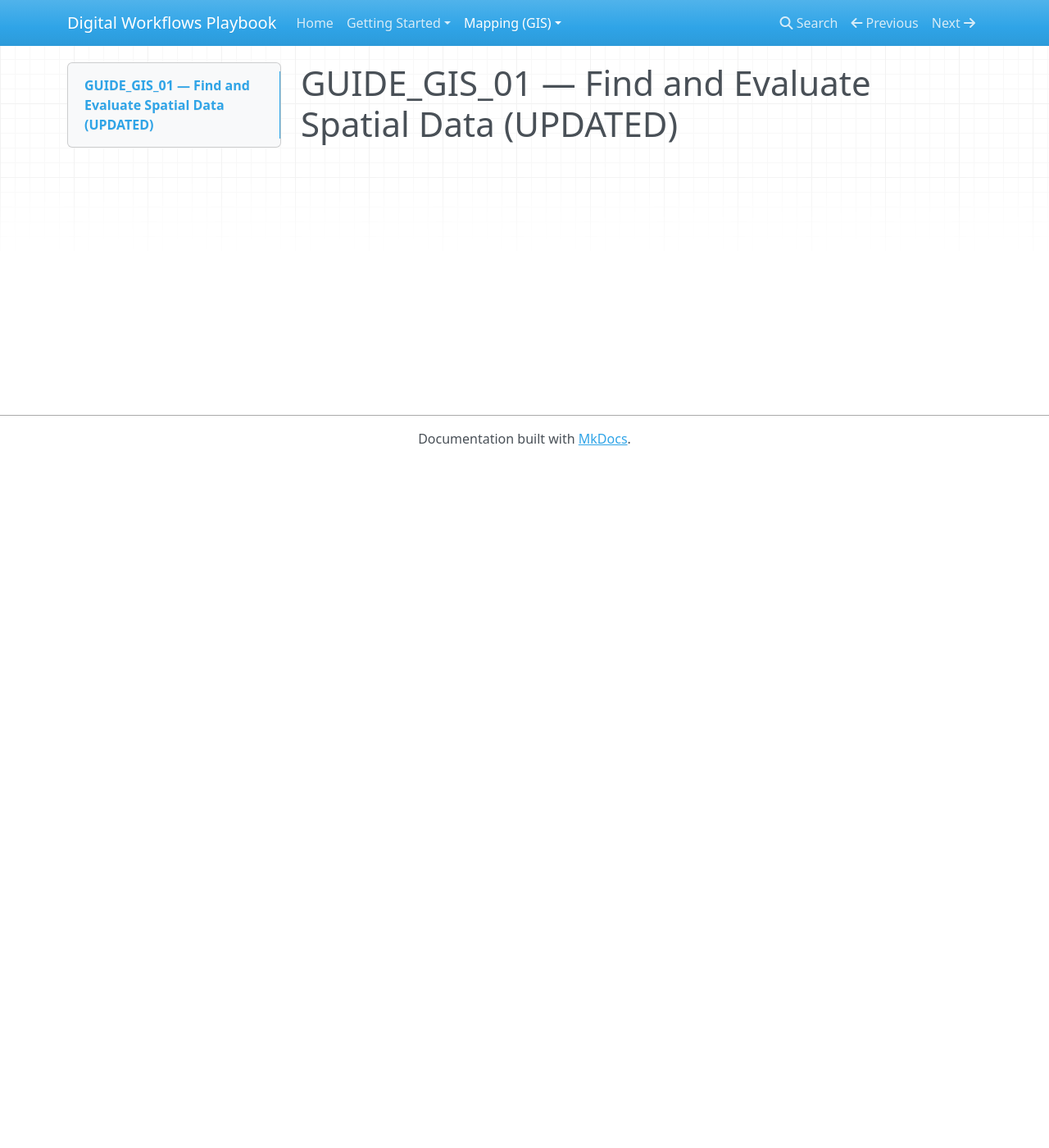
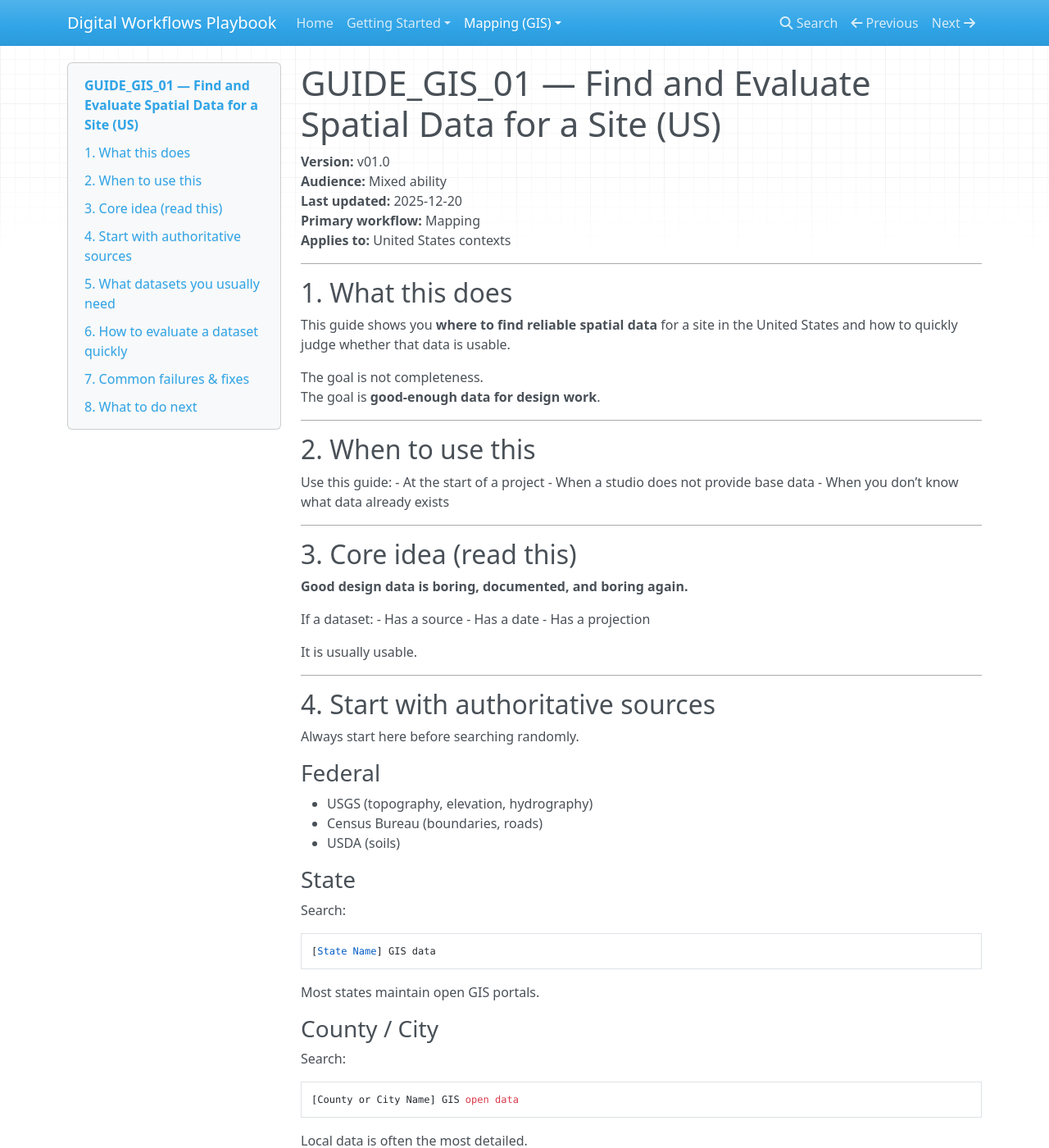
Before and after one commit to machineLandscape/digital-workflows-playbook, an MkDocs documentation site: the page built from docs/01_mapping/guide_gis_01_find_data.md, in a window 1280 px wide and 1400 px high. Shown: the whole window at 82% size. Built offline with MkDocs 1.6.1, drawn with Linux system fonts in a browser that asks for light colours; nearby versions of some CDN libraries; some of the changed text lies outside the part shown.

Commit message:
Restore content for GIS_01 and GIS_02

````diff
--- a/docs/01_mapping/guide_gis_01_find_data.md
+++ b/docs/01_mapping/guide_gis_01_find_data.md
@@ -1 +1,115 @@
-# GUIDE_GIS_01 — Find and Evaluate Spatial Data (UPDATED)
+# GUIDE_GIS_01 — Find and Evaluate Spatial Data for a Site (US)
+
+**Version:** v01.0
+**Audience:** Mixed ability
+**Last updated:** 2025-12-20
+**Primary workflow:** Mapping
+**Applies to:** United States contexts
+
+---
+
+## 1. What this does
+
+This guide shows you **where to find reliable spatial data** for a site in the United States and how to quickly judge whether that data is usable.
+
+The goal is not completeness.
+The goal is **good-enough data for design work**.
+
+---
+
+## 2. When to use this
+
+Use this guide:
+- At the start of a project
+- When a studio does not provide base data
+- When you don’t know what data already exists
+
+---
+
+## 3. Core idea (read this)
+
+**Good design data is boring, documented, and boring again.**
+
+If a dataset:
+- Has a source
+- Has a date
+- Has a projection
+
+It is usually usable.
+
+---
+
+## 4. Start with authoritative sources
+
+Always start here before searching randomly.
+
+### Federal
+- USGS (topography, elevation, hydrography)
+- Census Bureau (boundaries, roads)
+- USDA (soils)
+
+### State
+Search:
+```
+[State Name] GIS data
+```
+
+Most states maintain open GIS portals.
+
+### County / City
+Search:
+```
+[County or City Name] GIS open data
+```
+
+Local data is often the most detailed.
+
+---
+
+## 5. What datasets you usually need
+
+At minimum:
+- Roads
+- Parcels
+- Water bodies
+- Elevation (contours or DEM)
+- Municipal boundaries
+
+You rarely need everything.
+
+---
+
+## 6. How to evaluate a dataset quickly
+
+Check:
+- **Date**: Is it recent enough?
+- **Source**: Who published it?
+- **Projection**: Is it projected (not geographic)?
+- **Extent**: Does it cover your site?
+
+If any of these are missing, be cautious.
+
+---
+
+## 7. Common failures & fixes
+
+**Problem:** Data won’t align
+**Fix:** Projection mismatch. Reproject.
+
+**Problem:** Data is overwhelming
+**Fix:** You downloaded too much. Clip later.
+
+**Problem:** Data looks inaccurate
+**Fix:** Check date and scale.
+
+---
+
+## 8. What to do next
+
+- Make a context map:
+  → [Create a GIS Context Map](guide_gis_02_context_map.md)
+
+- Set up files first (if you haven’t):
+  → [Set Up Project Folders & File Naming](../00_getting_started/guide_00_01_folders.md)
+
+Finding data is a skill. It gets faster with practice.
````
Also changed, not shown: docs/01_mapping/guide_gis_02_context_map.md (+112 -1 lines).
